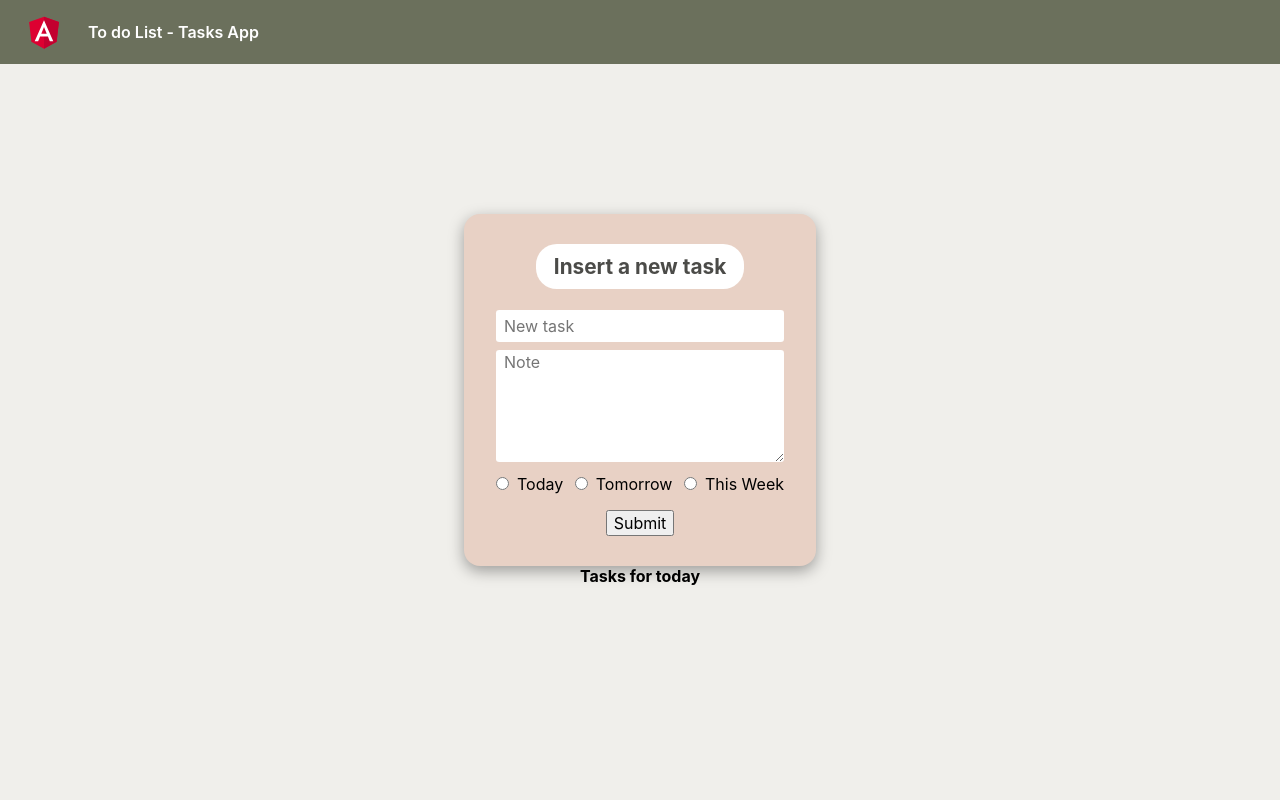
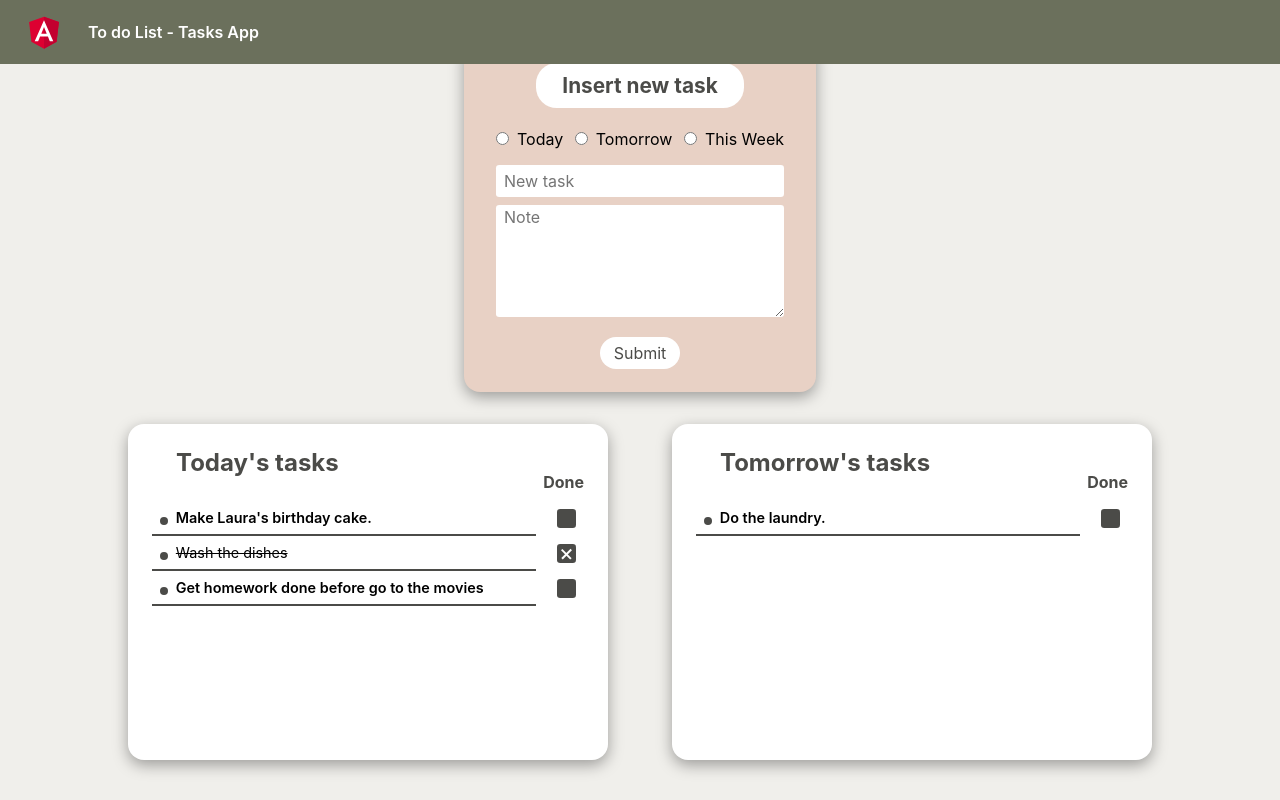
Before and after one commit to EricSanz/To-Do-List-Angular, an Angular app: page / in a window 1280 px wide. Built offline with nearby package versions, Linux system fonts and the light colour scheme.

Commit message:
updated html without ids and added new div container

```diff
--- a/src/app/app.component.html
+++ b/src/app/app.component.html
@@ -12,38 +12,63 @@
 <!-- Main -->
 <div class="content" role="main">
   <div class="tasks__creator">
-      <h1> Insert a new task</h1>
+      <h1> Insert new task</h1>
+      <div class="time__group">
+        <div class="today">
+          <label for="today"><input type="radio" id="today-id" name="date" value="today" [(ngModel)]="selectedTask.date">Today</label>
+        </div>
+        <div class="tomorrow">
+          <input type="radio" id="tomorrow" name="date" value="tomorrow" [(ngModel)]="selectedTask.date">
+          <label for="tomorrow">Tomorrow</label>
+        </div>
+        <div class="week">
+          <input type="radio" id="week" name="date" value="week" [(ngModel)]="selectedTask.date">
+          <label for="week">This Week</label>
+        </div>
+      </div>
       <div class="task__group">
         <input type="text" [(ngModel)]="selectedTask.task" placeholder="New task">
       </div>
       <div class="note__group">
         <textarea name="note" [(ngModel)]="selectedTask.note" id="note" cols="" rows="" placeholder="Note"></textarea>
       </div>
-      <div class="time__group">
-        <div class="today">
-          <input type="radio" id="today" name="date" value="today">
-          <label for="today">Today</label>
-        </div>
-        <div class="tomorrow">
-          <input type="radio" id="tomorrow" name="date" value="tomorrow">
-          <label for="tomorrow">Tomorrow</label>
-        </div>
-        <div class="week">
-          <input type="radio" id="week" name="date" value="week">
-          <label for="week">This Week</label>
-        </div>
+      <div class="buttons__container">
+        <button *ngIf="!selectedTask.id" (click)="addTask()">
+          Submit
+        </button>
+        <button *ngIf="selectedTask.date" (click)="saveEditTask(selectedTask)">
+          Edit
+        </button>
+        <button *ngIf="selectedTask.id" (click)="deleteTask()">
+          Delete
+        </button>
       </div>
-      <button (click)="AddOrEditTask()">
-        Submit
-      </button>
   </div>
-  <div class="tasklist__container">
-    <h1 class="tasklist__title">Tasks for today</h1>
-    <ul class="tasklist">
-      <li *ngFor="let task of tasksArray" class="tasklist__item" (click)="editTask(task)" [class.nombreClasse]="task === selectedTask">
-        <span class="task__id">{{task.id}}</span> {{task.task}}
-      </li>
-    </ul>
+  <div class="tasklist__groups__container">
+    <div class="tasklist__container" *ngIf="todayTasksArray.length > 0">
+      <h1 class="tasklist__title">Today's tasks <span class="tasklist__done">Done</span></h1>
+      <ul class="tasklist">
+        <li *ngFor="let task of todayTasksArray" class="tasklist__item" (click)="editTask(task)" [class.nombreClasse]="task === selectedTask">
+          <span class="task__circle"></span><span class="completed task" *ngIf="task.completed">{{task.task}}</span> <span class="task" *ngIf="!task.completed">{{task.task}}</span><span class="completed__tick" (click)="task.completed = !task.completed" [class.completed__done]="task.completed"></span>
+        </li>
+      </ul>
+    </div>
+    <div class="tasklist__container" *ngIf="tomorrowTasksArray.length > 0">
+      <h1 class="tasklist__title">Tomorrow's tasks <span class="tasklist__done">Done</span></h1>
+      <ul class="tasklist">
+        <li *ngFor="let task of tomorrowTasksArray" class="tasklist__item" (click)="editTask(task)" [class.nombreClasse]="task === selectedTask">
+          <span class="task__circle"></span><span class="completed task" *ngIf="task.completed">{{task.task}}</span> <span class="task" *ngIf="!task.completed">{{task.task}}</span><span class="completed__tick" (click)="task.completed = !task.completed" [class.completed__done]="task.completed"></span>
+        </li>
+      </ul>
+    </div>
+    <div class="tasklist__container" *ngIf="weekTasksArray.length > 0">
+      <h1 class="tasklist__title">Week's tasks <span class="tasklist__done">Done</span></h1>
+      <ul class="tasklist">
+        <li *ngFor="let task of weekTasksArray" class="tasklist__item" (click)="editTask(task)" [class.nombreClasse]="task === selectedTask">
+          <span class="task__circle"></span><span class="completed task" *ngIf="task.completed">{{task.task}}</span> <span class="task" *ngIf="!task.completed">{{task.task}}</span><span class="completed__tick" (click)="task.completed = !task.completed" [class.completed__done]="task.completed"></span>
+        </li>
+      </ul>
+    </div>
   </div>
 </div>
 
```
